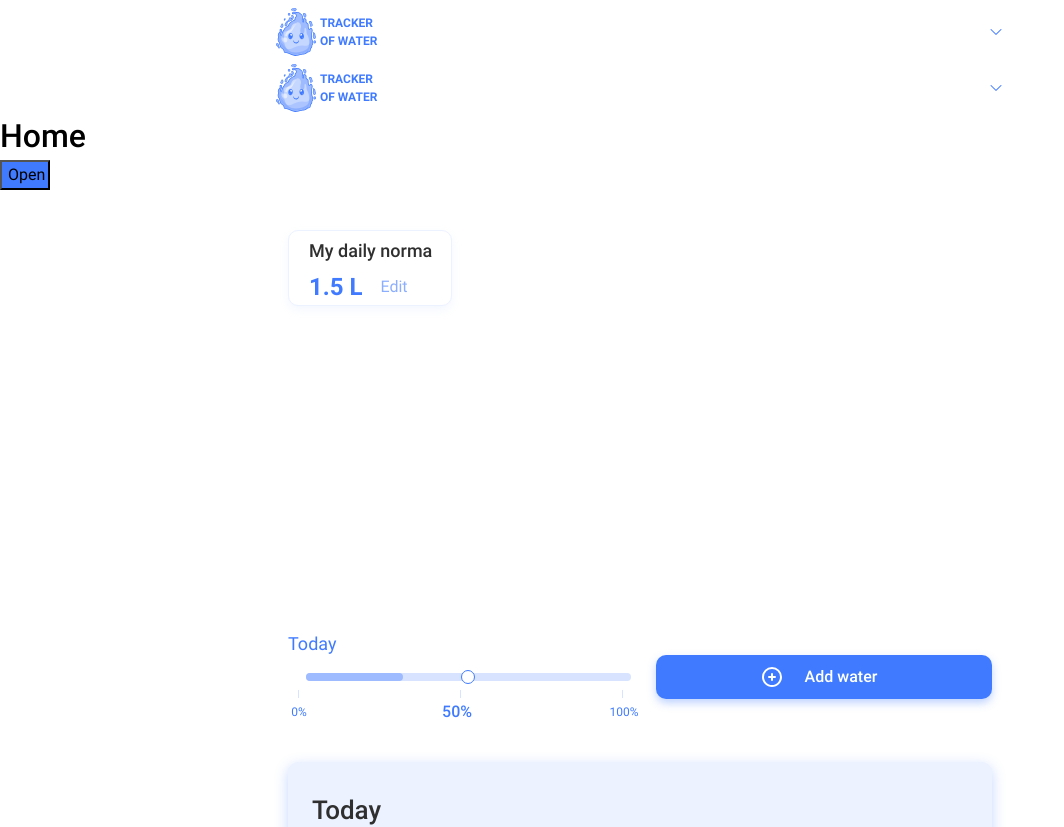
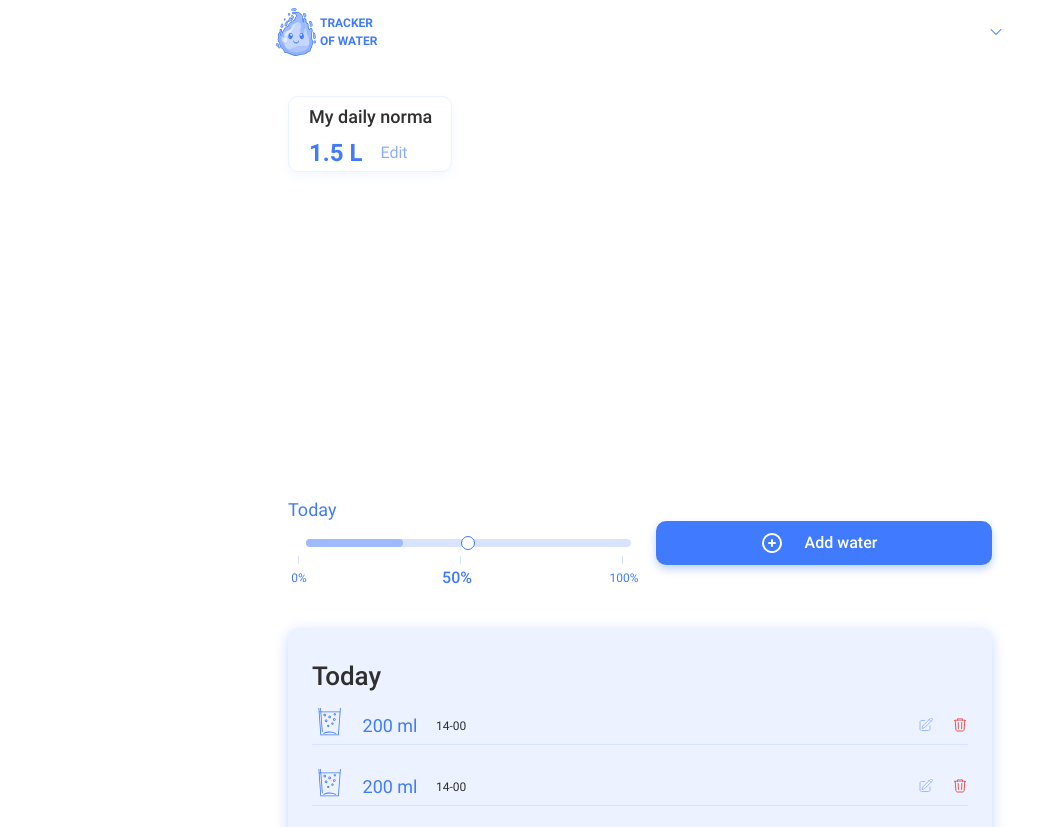
Before and after one commit to OhWellNevermind/water-tracker, a React (Vite) app: page / in a window 1280 px wide. Shown: the top 827 px of the page, without its empty margins (0-1064 px from the left). Built offline with nearby package versions, Linux system fonts and the light colour scheme.

Commit message:
remove div and import

```diff
--- a/src/pages/Home/Home.jsx
+++ b/src/pages/Home/Home.jsx
@@ -8,25 +8,9 @@ import {
   DailyNormaAndWaterRatioPanel,
 } from "./Home.styled";
 
-import { useState } from "react";
-import { colors } from "../../constants";
-
-import { Header } from "../../components/Header/Header";
-import { UserModal } from "../../components/modals/UserModal/UserModal";
-
 export const Home = () => {
-  const [open, setOpen] = useState(false);
   return (
     <>
-      <Header />
-      <div style={{ fontWeight: 500, fontSize: 32 }}>Home</div>
-      <button
-        style={{ width: "50px", height: "30px", backgroundColor: colors.BLUE }}
-        onClick={() => setOpen(true)}
-      >
-        Open
-      </button>
-      {open && <UserModal setIsOpen={setOpen} />}
       <ContainerHome>
         <DailyNormaAndWaterRatioPanel>
           <DailyNorma />
```
